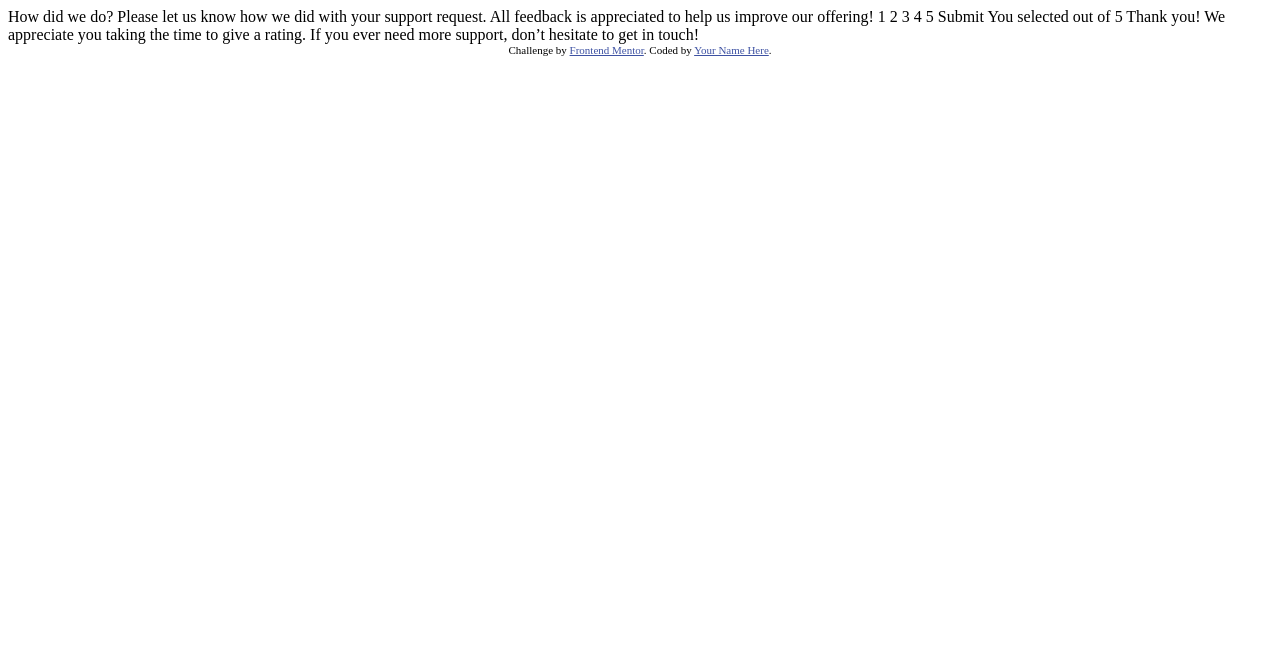
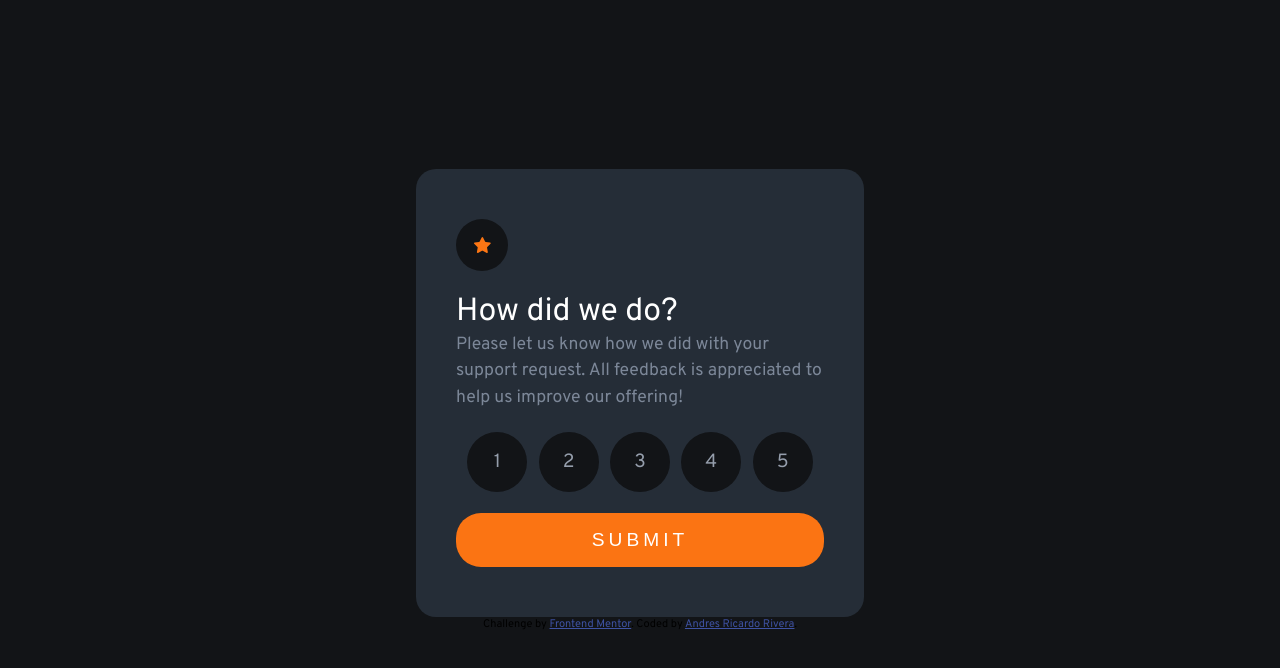
Before and after one commit to Tiltedrichi/interactive-rating-component-frontendmentor, a plain HTML site: page index.html in a window 1280 px wide. Drawn offline with Linux system fonts and the light colour scheme.

Commit message:
diseño parcial del modo Desktop, agregados stilos paricales y añadidos archivos de estilo y javaScript

```diff
--- a/index.html
+++ b/index.html
@@ -5,45 +5,39 @@
   <meta name="viewport" content="width=device-width, initial-scale=1.0"> <!-- displays site properly based on user's device -->
 
   <link rel="icon" type="image/png" sizes="32x32" href="./images/favicon-32x32.png">
+  <link rel="preconnect" href="https://fonts.googleapis.com">
+  <link rel="preconnect" href="https://fonts.gstatic.com" crossorigin>
+  <link href="https://fonts.googleapis.com/css2?family=Overpass:wght@400;700&display=swap" rel="stylesheet">
 
   <title>Frontend Mentor | Interactive rating component</title>
 
-  <!-- Feel free to remove these styles or customise in your own stylesheet 👍 -->
-  <style>
-    .attribution { font-size: 11px; text-align: center; }
-    .attribution a { color: hsl(228, 45%, 44%); }
-  </style>
+  <link rel="stylesheet" href="./styles.css">
 </head>
 <body>
-
-  <!-- Rating state start -->
-
-  How did we do?
-
-  Please let us know how we did with your support request. All feedback is appreciated
-  to help us improve our offering!
-
-  1 2 3 4 5
-
-  Submit
-
-  <!-- Rating state end -->
-
-  <!-- Thank you state start -->
-
-  You selected <!-- Add rating here --> out of 5
-
-  Thank you!
-
-  We appreciate you taking the time to give a rating. If you ever need more support,
-  don’t hesitate to get in touch!
-
-  <!-- Thank you state end -->
-
-
-  <div class="attribution">
-    Challenge by <a href="https://www.frontendmentor.io?ref=challenge" target="_blank">Frontend Mentor</a>.
-    Coded by <a href="#">Your Name Here</a>.
-  </div>
+  <main class="container">
+    <div class="imageBox">
+      <img class="starIcon" src="./images/icon-star.svg" alt="starIcon">
+    </div>
+    <section class="textContainer">
+      <h2 class="cardTitle">How did we do?</h2>
+      <p class="cardParagraph">
+        Please let us know how we did with your support request. All feedback is appreciated
+        to help us improve our offering!
+      </p>
+    </section>
+    <section class="rateList">
+        <div>1</div>
+        <div>2</div>
+        <div>3</div>
+        <div>4</div>
+        <div>5</div>
+    </section>
+    <button class="submitButton" type="submit">SUBMIT</button>
+  </main>
+  <footer class="attribution">
+    Challenge by <a target="_blank" href="https://www.frontendmentor.io?ref=challenge" target="_blank">Frontend Mentor</a>.
+    Coded by <a target="_blank" href="https://github.com/Tiltedrichi">Andres Ricardo Rivera</a>.
+  </footer>
+  <script src="./main.js"></script>
 </body>
 </html>
--- /dev/null
+++ b/styles.css
@@ -0,0 +1,103 @@
+:root {
+    /* Colors */
+    --orange: hsl(25, 97%, 53%);
+    --white: hsl(0, 0%, 100%);
+    --lightGrey: hsl(217, 12%, 63%);
+    --mediumGrey: hsl(216, 12%, 54%);
+    --darkBlue: hsl(213, 19%, 18%);
+    --veryDarkBlue: hsl(216, 12%, 8%);
+
+    /* Fonts */
+    --overpass: 'Overpass', sans-serif;
+    --fontSizeParagraph: 15px;
+}
+
+/* Reset */
+* {
+    box-sizing: border-box;
+    margin: 0;
+    padding: 0;
+}
+
+/* General */
+body {
+    display: flex;
+    flex-direction: column;
+    font-family: var(--overpass);
+    background-color: var(--veryDarkBlue);
+    align-items: center;
+    justify-content: center;
+    height: 100vh;
+    width: 100%;
+
+}
+
+.container {
+    background-color: var(--darkBlue);
+    border-radius: 20px;
+    padding: 40px;
+    height: 28rem;
+    width: 28rem;
+    display: flex;
+    flex-direction: column;
+    align-content: space-around;
+    justify-content: space-around;
+}
+
+.imageBox {
+    background-color: var(--veryDarkBlue);
+    display: inline-flex;
+    border-radius: 50%;
+    height: 52px;
+    width: 52px;
+    justify-content: center;
+    align-items: center;
+
+}
+
+.textContainer {
+    display: flex;
+    flex-direction: column;
+}
+
+.cardTitle {
+    color: var(--white);
+    font-size: 2rem;
+    font-weight: 200;
+}
+
+.cardParagraph {
+    color: var(--mediumGrey);
+    font-size: 1.1rem;
+    line-height: 150%;
+}
+
+.rateList {
+    display: flex;
+    justify-content: space-evenly;
+}
+
+.rateList div {
+    display: flex;
+    background-color: var(--veryDarkBlue);
+    width: 60px;
+    height: 60px;
+    border-radius: 50%;
+    color: var(--lightGrey);
+    justify-content: center;
+    align-items: center;
+    font-size: 1.2rem;
+}
+
+.submitButton {
+    background-color: var(--orange);
+    color: var(--white);
+    border: none;
+    padding: 1rem;
+    font-size: 1.2rem;
+    letter-spacing: 4px;
+    border-radius: 25px;
+}
+
+.attribution { font-size: 11px; text-align: center; }
+.attribution a { color: hsl(228, 45%, 44%); }
```
Also changed, not shown: main.js (added).
